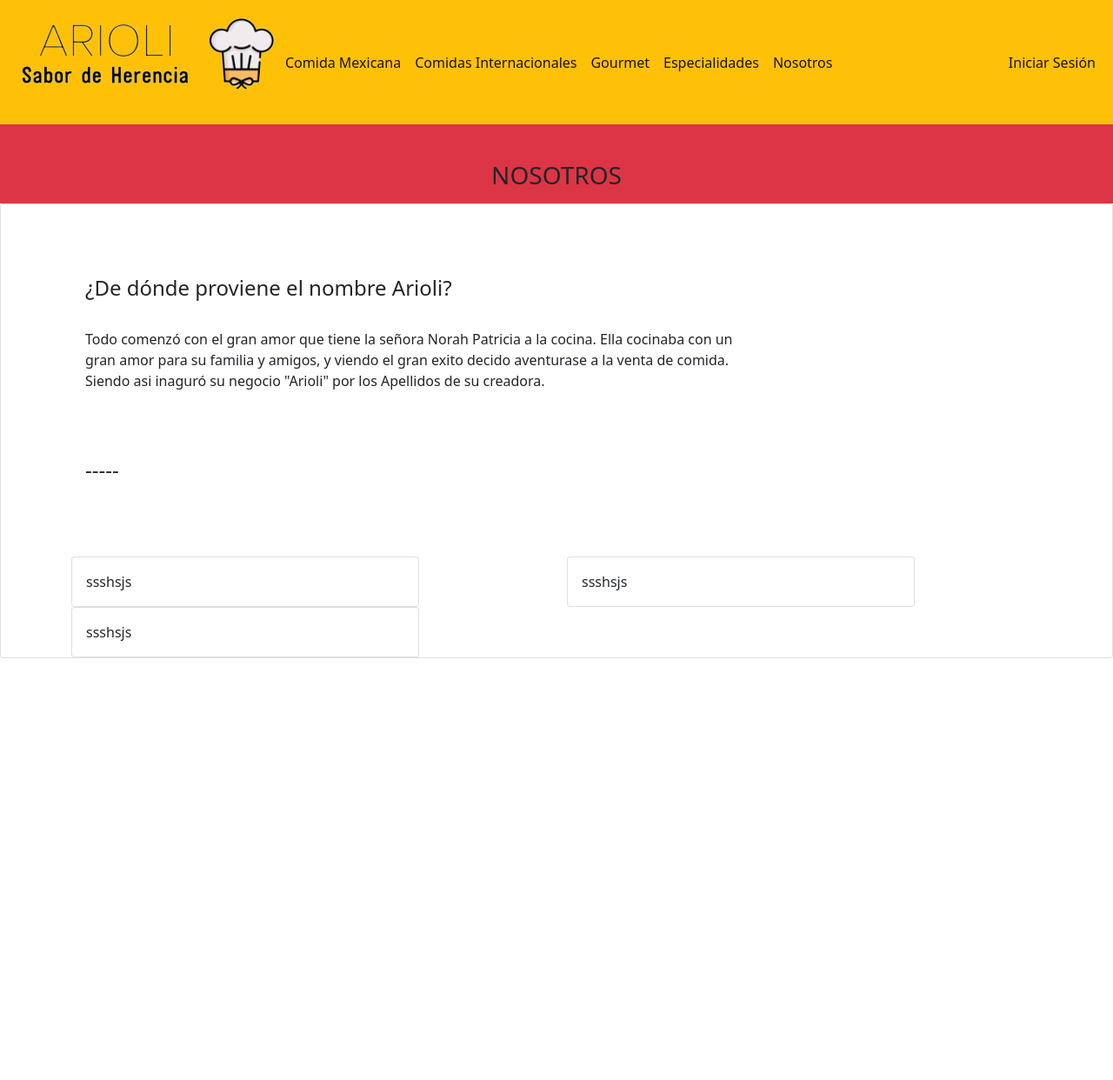
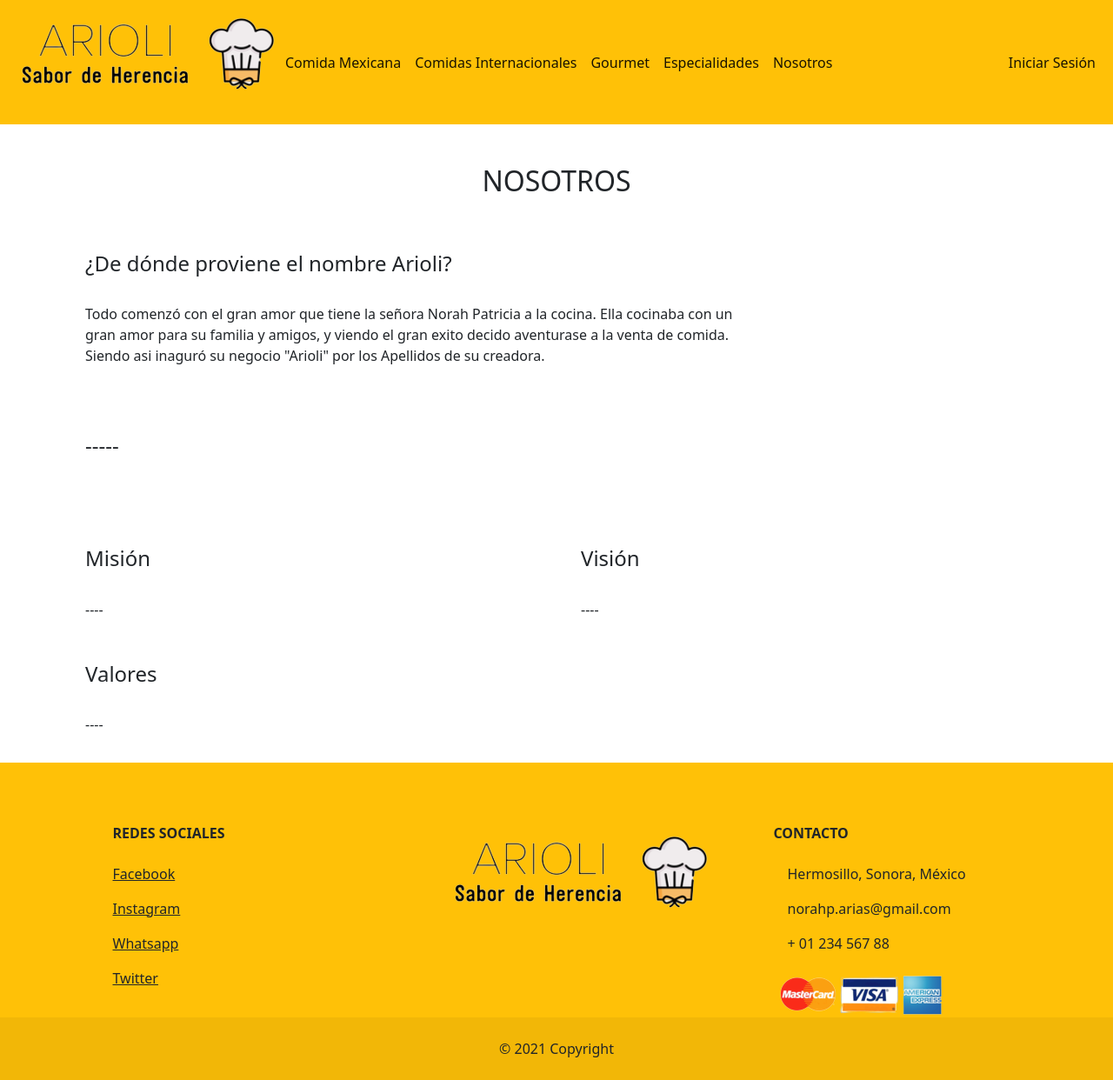
Before and after one commit to anayaina/Arioli, a Flask app: page /nosotros in a window 1280 px wide. Shown: the whole page at 87% size. Before the commit the page ends 757 px from the top, so only its background shows below. Run offline with Flask 2, Linux system fonts and the light colour scheme; some libraries are stand-ins or nearby versions.

Commit message:
Update nosotros.html

```diff
--- a/templates/nosotros.html
+++ b/templates/nosotros.html
@@ -51,16 +51,15 @@
     </nav>
 
     <!-- BARRA NOSOTROS -->
-    <nav class="navbar navbar-expand-lg navbar-dark bg-danger">
+    <nav class="navbar navbar-expand-lg navbar-dark">
         <div class="container-fluid justify-content-center">
-            <h3><br> NOSOTROS </h3>
+            <h2><br> NOSOTROS </h2>
         </div>
     </nav>
 
     <!-- TEXTOS -->
-    <div class="card">
+    <div class="">
         <div class="text-md-center">
-            <h4><br> </h4>
         </div>
         <div class="container text-lg-start">
             <div class="row">
@@ -84,29 +83,64 @@
                 </div>
                 <h4><br> </h4>
                 <div class="col-sm">
-                    <div class="card" style="width: 25rem;">
+                    <div class="" style="width: 25rem;">
                         <div class="card-body">
-                            <p class="card-text">ssshsjs</p>
+                            <h4> Misión </h4> <br>
+                            <p> ---- </p>
                         </div>
                     </div>
                 </div>
                 <div class="col-sm">
-                    <div class="card" style="width: 25rem;">
+                    <div class="" style="width: 25rem;">
                         <div class="card-body">
-                            <p class="card-text">ssshsjs</p>
+                            <h4> Visión </h4> <br>
+                            <p> ---- </p>
                         </div>
                     </div>
                 </div>
                 <div class="col-sm">
-                    <div class="card" style="width: 25rem;">
+                    <div class="" style="width: 25rem;">
                         <div class="card-body">
-                            <p class="card-text">ssshsjs</p>
+                            <h4> Valores </h4> <br>
+                            <p> ---- </p>
                         </div>
                     </div>
                 </div>
             </div>
         </div>
     </div>
+    <!-- BARRA ABAJO -->
+    <div>
+        <footer class="text-center text-lg-start bg-warning text-active">
+            <section class="">
+                <br>
+                <div class="container text-center text-md-start mt-5">
+                    <div class="row mt-3">
+                        <div class="col-md-4 col-lg-3 col-xl-3 mx-auto mb-md-0 mb-4">
+                            <h6 class="text-uppercase fw-bold mb-4">Redes Sociales</h6>
+                            <p><a href="#!" class="text-reset">Facebook</a></p>
+                            <p><a href="#!" class="text-reset">Instagram</a></p>
+                            <p><a href="#!" class="text-reset">Whatsapp</a></p>
+                            <p><a href="#!" class="text-reset">Twitter</a></p>
+                        </div>
+                        <div class="col-md-3 col-lg-4 col-xl-3 mx-auto mb-4">
+                            <img src="static/images/logorb.png" class="rounded float-start" alt="IMAGE">
+                        </div>
+                        <div class="col-md-4 col-lg-3 col-xl-3 mx-auto mb-md-0 mb-4">
+                            <h6 class="text-uppercase fw-bold mb-4">Contacto</h6>
+                            <p><i class="fas fa-home me-3"></i> Hermosillo, Sonora, México</p>
+                            <p><i class="fas fa-envelope me-3"></i>norahp.arias@gmail.com</p>
+                            <p><i class="fas fa-phone me-3"></i> + 01 234 567 88</p>
+                            <h4> </h4><img src="static/images/tarjetasrb.png" class="rounded float-start" alt="IMAGE">
+                        </div>
+                    </div>
+                </div>
+            </section>
+            <div class="text-center p-4" style="background-color: rgba(0, 0, 0, 0.05);">
+                © 2021 Copyright
+            </div>
+        </footer>
+    </div>
 </body>
 
 </HTML>
```
